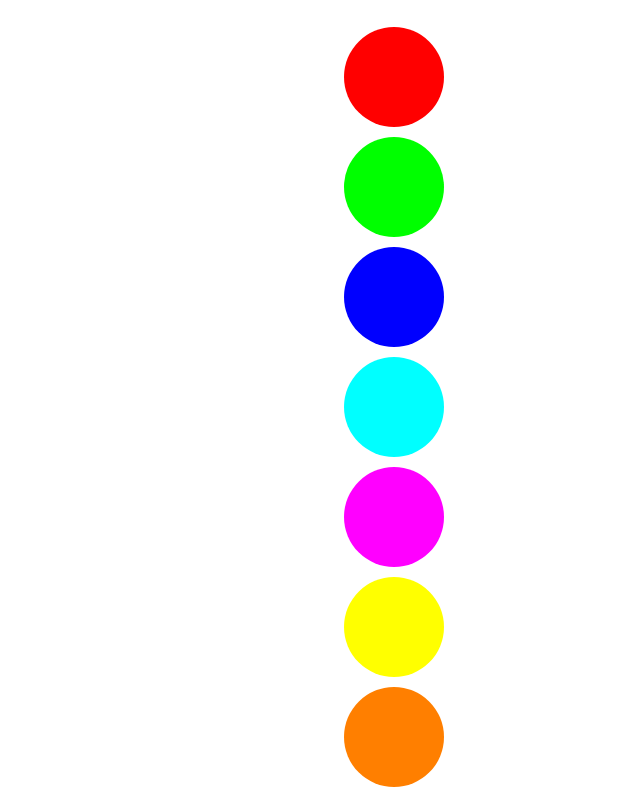
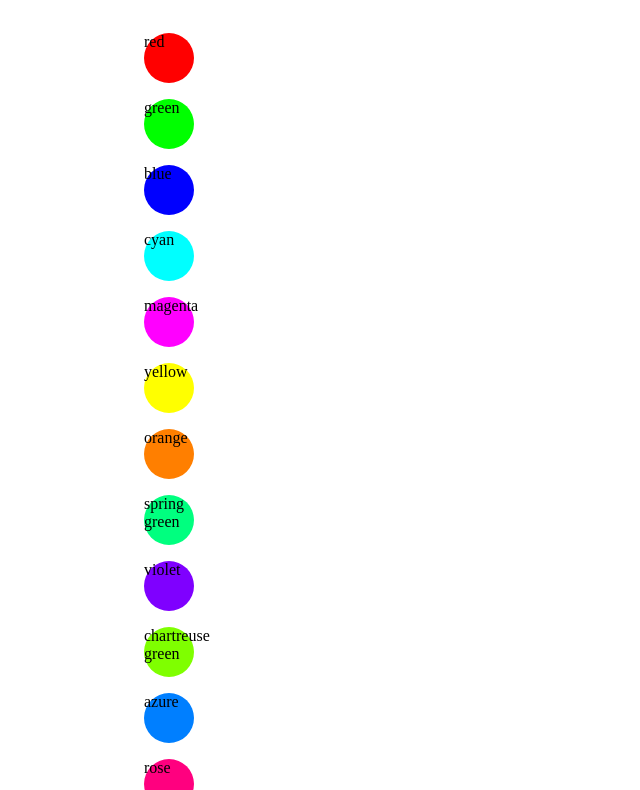
Before and after one commit to kirenia/colors, a plain HTML site: page index.html in a window 1280 px wide. Shown: the part 73-863 px from the top of the page, without its empty margins (246-886 px from the left). Drawn offline with Linux system fonts and the light colour scheme.

Commit message:
add color names

```diff
--- a/index.html
+++ b/index.html
@@ -7,8 +7,23 @@
     <link rel="stylesheet" href="styles.css" />
   </head>
   <body>
-    <h1>rgb color study</h1>
+    <h1>color study</h1>
     <div class="container">
+      <div class="rgb">
+        <div class="rgb red"><p>red</p></div>
+        <div class="rgb green"><p>green</p></div>
+        <div class="rgb blue"><p>blue</p></div>
+        <div class="rgb cyan"><p>cyan</p></div>
+        <div class="rgb magenta"><p>magenta</p></div>
+        <div class="rgb yellow"><p>yellow</p></div>
+        <div class="rgb orange"><p>orange</p></div>
+        <div class="rgb spring-green"><p>spring green</p></div>
+        <div class="rgb violet"><p>violet</p></div>
+        <div class="rgb chartreuse-green"><p>chartreuse green</p></div>
+        <div class="rgb azure"><p>azure</p></div>
+        <div class="rgb rose"><p>rose</p></div>
+      </div>
+      <div class="hex">
         <div class="color red"></div>
         <div class="color green"></div>
         <div class="color blue"></div>
@@ -22,5 +37,6 @@
         <div class="color azure"></div>
         <div class="color rose"></div>
       </div>
+    </div>
   </body>
 </html>
--- a/styles.css
+++ b/styles.css
@@ -5,13 +5,14 @@ h1 {
 .container {
   background-color: rgb(255, 255, 255);
   padding: 10px 0;
+  width: 500px;
+  margin: auto;
 }
 
-.color {
-  width: 100px;
-  height: 100px;
+.rgb {
+  width: 50px;
+  height: 50px;
   border-radius: 100%;
-  margin: 10px auto;
 }
 
 .red {
```
Lines whose indentation alone changed are shown as unchanged.
